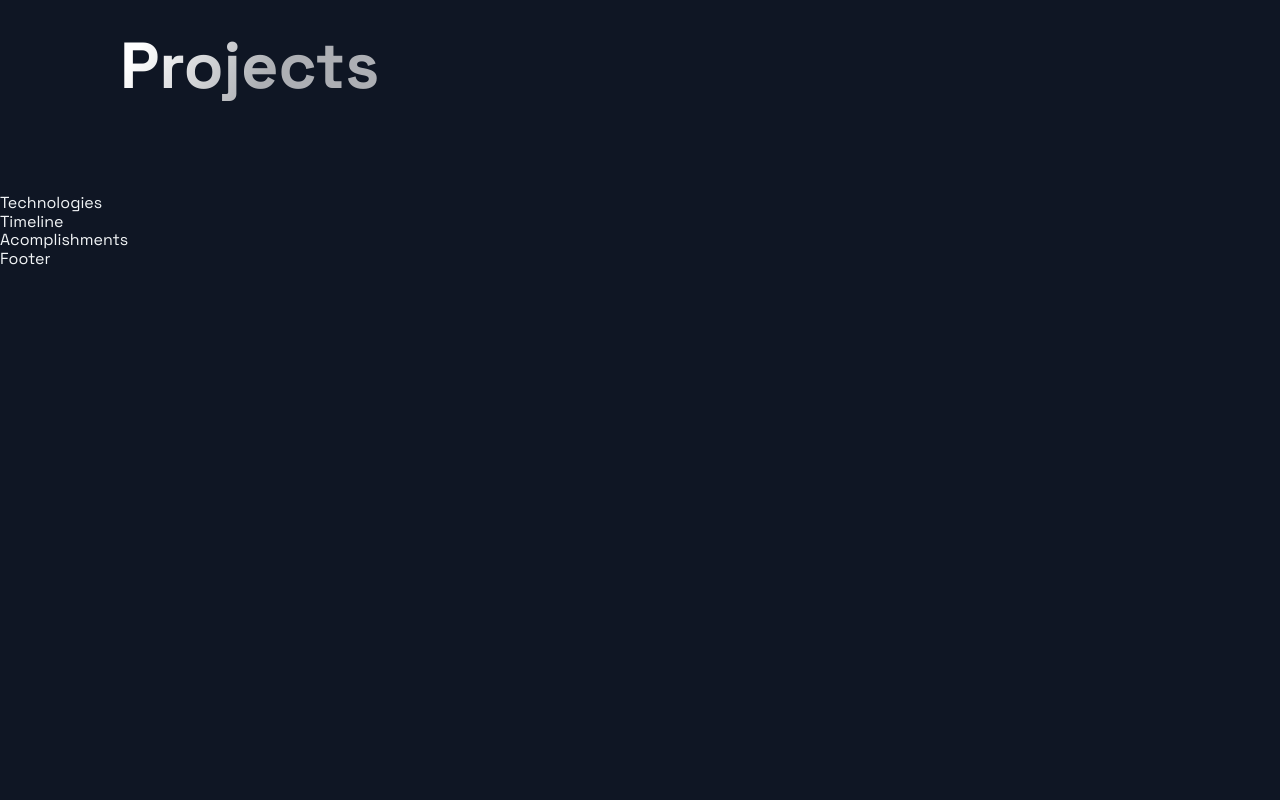
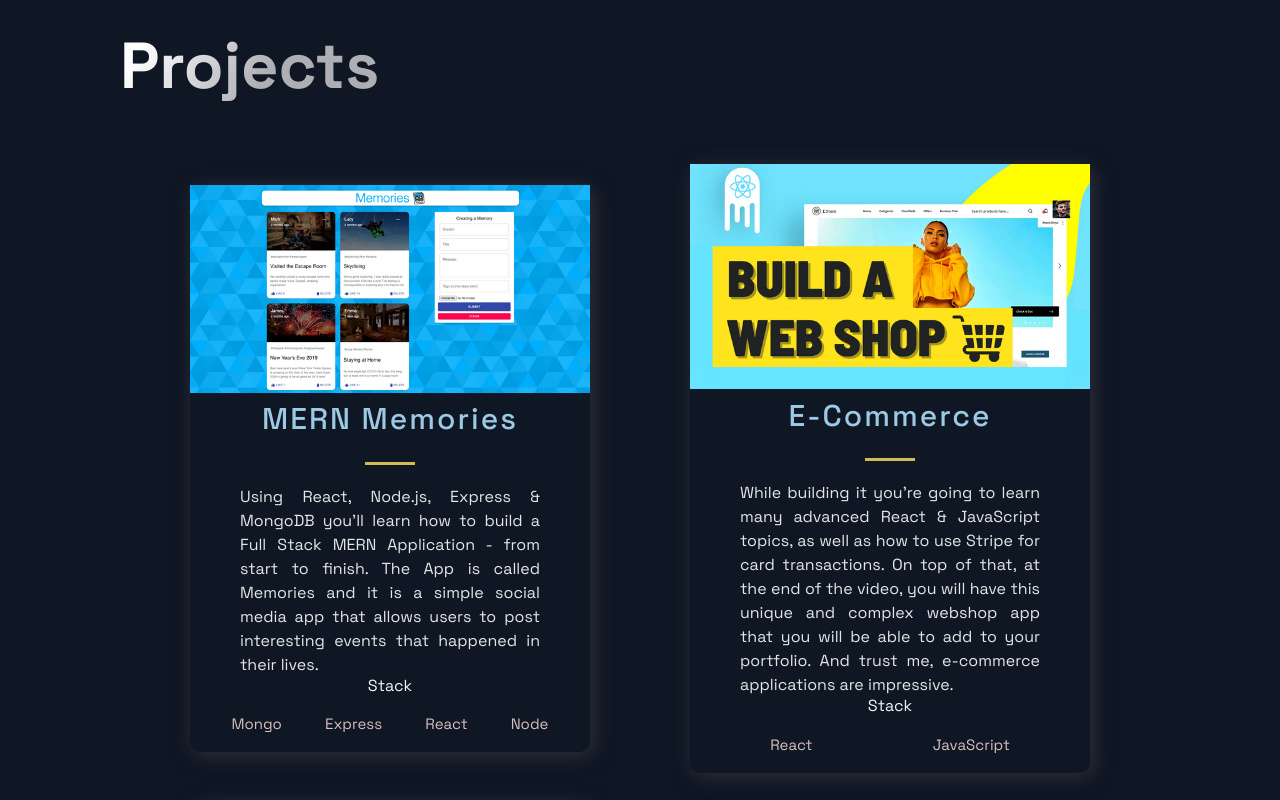
Before and after one commit to dkimd5/portfolioApp, a Next.js app: page / in a window 1280 px wide. Shown: the part 680-1480 px from the top of the page. Before the commit the page ends 949 px from the top, so only its background shows below. Built offline with nearby package versions, Linux system fonts and the light colour scheme.

Commit message:
cards maped with info and tags

```diff
--- a/src/components/Projects/Projects.js
+++ b/src/components/Projects/Projects.js
@@ -9,7 +9,24 @@
     <SectionDivider />
     <SectionTitle main>Projects</SectionTitle>
     <GridContainer>
-
+      {projects.map(({id, image, title, description, tags, source, visit}) => (
+        <BlogCard key={id}>
+          <Img src={image} />
+          <TitleContent>
+            <HeaderThree title>{title}</HeaderThree>
+            <Hr />
+          </TitleContent>
+          <CardInfo>{description}</CardInfo>
+          <div>
+            <TitleContent>Stack</TitleContent>
+            <TagList>
+              {tags.map((tag, i) => (
+                <Tag key={i}>{tag}</Tag>
+              ))}
+            </TagList>
+          </div>
+        </BlogCard>
+      ))}
     </GridContainer>
   </Section>
 );
```
